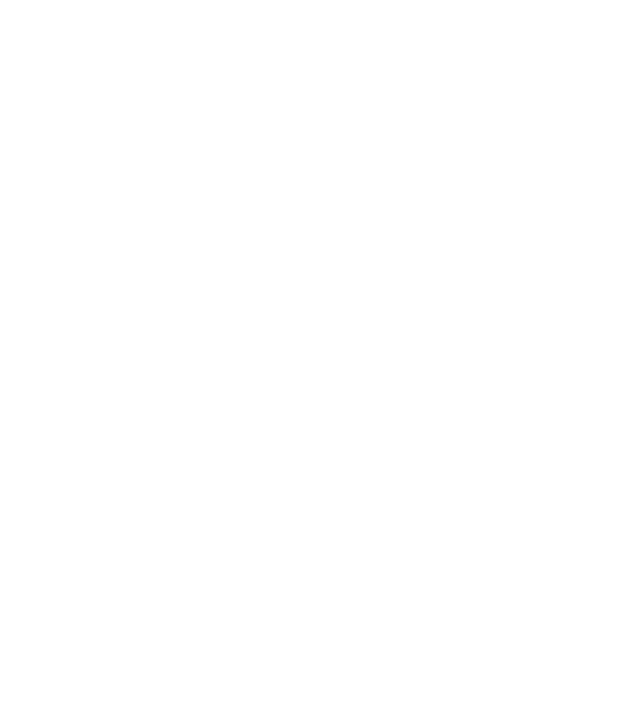
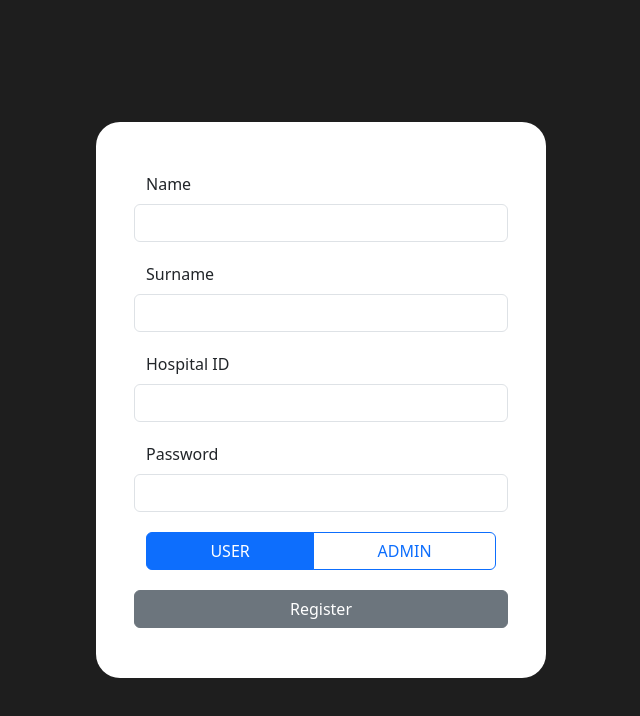
Before and after one commit to okadali/Lab-Report-System-v2, a React (Create React App) app in the folder lab-report-system-v2-frontend/: page /register in a window 1280 px wide. Before the commit this address had no page. Shown: the top 716 px of the page, without its empty margins (319-959 px from the left). Built offline with nearby package versions, Linux system fonts and the light colour scheme.

Commit message:
feat: login,register init.

```diff
--- a/lab-report-system-v2-frontend/package.json
+++ b/lab-report-system-v2-frontend/package.json
@@ -6,6 +6,7 @@
     "@testing-library/jest-dom": "^5.17.0",
     "@testing-library/react": "^13.4.0",
     "@testing-library/user-event": "^13.5.0",
+    "axios": "^1.6.1",
     "bootstrap": "^5.3.2",
     "react": "^18.2.0",
     "react-dom": "^18.2.0",
--- a/lab-report-system-v2-frontend/src/App.js
+++ b/lab-report-system-v2-frontend/src/App.js
@@ -1,10 +1,13 @@
 import { Routes,Route } from "react-router-dom";
 import LoginPage from "./pages/login";
+import ReportPage from "./pages/report";
+import RegisterPage from "./pages/register";
 
 function App() {
   return <Routes>
     <Route path="/" element={<LoginPage/>}/>
-
+    <Route path="/register" element={<RegisterPage/>}/>
+    <Route path="/reports" element={<ReportPage/>}/>
   </Routes>
 }
 
--- a/lab-report-system-v2-frontend/src/components/search.js
+++ b/lab-report-system-v2-frontend/src/components/search.js
@@ -1,59 +1,99 @@
+import { useState } from "react";
+import { Button, Col, Input, Label, Row } from "reactstrap";
+
 const SearchBar = () => {
-    return <div>
-        <Row>
+  const [searchRequest, setSearchRequest] = useState({
+    name: "",
+    surname: "",
+    tcId: "",
+    userName: "",
+    userSurname: "",
+    sortByDate: false,
+    size: 10,
+    page: 0,
+  });
+
+  const onSearchButtonClick = () => {
+    console.log(searchRequest);
+  };
+
+  const onInputChange = (e) => {
+    setSearchRequest({ ...searchRequest, [e.target.id]: e.target.value });
+  };
+
+  return (
+    <div>
+      <Row>
         <Col md={4}>
-          <Label for="patientName">Name</Label>
+          <Label for="name">Name</Label>
           <Input
-            id="patientName"
+            id="name"
             name="name"
             placeholder="Patients name"
             type="text"
+            onChange={onInputChange}
           />
         </Col>
         <Col md={4}>
-          <Label for="patientSurname">Surname</Label>
+          <Label for="surname">Surname</Label>
           <Input
-            id="patientSurname"
+            id="surname"
             name="surname"
             placeholder="Patients surname"
             type="text"
+            onChange={onInputChange}
           />
         </Col>
         <Col md={4}>
-          <Label for="patientTcid">T.C. Id</Label>
+          <Label for="tcId">T.C. Id</Label>
           <Input
-            id="patientTcid"
+            id="tcId"
             name="surname"
             placeholder="Patients T.C. Id"
             type="text"
+            onChange={onInputChange}
           />
         </Col>
       </Row>
       <Row>
         <Col md={5}>
-          <Label for="laboratorianName">Laboratorian Name</Label>
+          <Label for="userName">Laboratorian Name</Label>
           <Input
-            id="laboratorianName"
+            id="userName"
             name="name"
             placeholder="Patients name"
             type="text"
+            onChange={onInputChange}
           />
         </Col>
         <Col md={5}>
-          <Label for="laboratorianSurname">Laboratorian Surname</Label>
+          <Label for="userSurname">Laboratorian Surname</Label>
           <Input
-            id="laboratorianSurname"
+            id="userSurname"
             name="surname"
             placeholder="Patients surname"
             type="text"
+            onChange={onInputChange}
           />
         </Col>
         <Col md={2}>
           <Label check for="exampleCheck">
             Sort By Date
           </Label>
-          <Input id="exampleCheck" name="check" type="checkbox" />
+          <Input
+            id="exampleCheck"
+            name="check"
+            type="checkbox"
+            value={searchRequest.sortByDate}
+            onChange={() => {setSearchRequest({...searchRequest,sortByDate:!searchRequest.sortByDate})}}
+          />
+          <Button className="ml-[20px]" onClick={onSearchButtonClick}>
+            Search
+          </Button>
         </Col>
       </Row>
     </div>
-}
+  );
+};
+
+export default SearchBar;
--- /dev/null
+++ b/lab-report-system-v2-frontend/src/context/context.js
@@ -0,0 +1,25 @@
+import React, { useState, useContext} from "react";
+
+
+const AppContext = React.createContext();
+
+const AppProvider = ({ children }) => {
+  const [auth,setAuth] = useState("");
+
+    return (
+      <AppContext.Provider
+        value={{
+          auth,setAuth
+        }}
+      >
+        {children}
+      </AppContext.Provider>
+    );
+  };
+
+
+export const useGlobalContext = () => {
+    return useContext(AppContext);
+};
+
+export { AppContext, AppProvider };
--- a/lab-report-system-v2-frontend/src/index.js
+++ b/lab-report-system-v2-frontend/src/index.js
@@ -4,12 +4,15 @@
 import App from './App';
 import 'bootstrap/dist/css/bootstrap.min.css';
 import { BrowserRouter } from 'react-router-dom';
+import { AppProvider } from './context/context';
 
 const root = ReactDOM.createRoot(document.getElementById('root'));
 root.render(
   <React.StrictMode>
-    <BrowserRouter>
-      <App />
-    </BrowserRouter>
+    <AppProvider>
+      <BrowserRouter>
+        <App />
+      </BrowserRouter>
+    </AppProvider>
   </React.StrictMode>
 );
--- a/lab-report-system-v2-frontend/src/pages/login.js
+++ b/lab-report-system-v2-frontend/src/pages/login.js
@@ -1,18 +1,52 @@
 import { Button, Col, Input, Label, Row } from "reactstrap";
+import { useEffect, useState } from "react";
+import { _login } from "../services/auth";
+import { useGlobalContext } from "../context/context";
 
 const LoginPage = () => {
+  const {setAuth,auth} = useGlobalContext();
+
+  useEffect(() => {
+    if(auth) window.location.href = "/reports";
+  },[auth])
+
+  const loginObject = {hospitalId:"",password:""}
+
+  const [loginRequest,setLoginRequest] = useState(loginObject);
+
+  const onInputChange = (e) => {
+    setLoginRequest({...loginRequest,[e.target.id]:e.target.value});
+  }
+
+  const onLoginButtonClick = async () => {
+    try {
+      const response = await _login(loginRequest);
+      setLoginRequest(loginObject);
+      setAuth(response.data.token);
+    } catch(e) {
+      alert("invalid creds");
+    }
+  }
+
   return (
     <div className="bg-gray-darker w-screen h-screen flex items-center justify-center">
       <div className="w-[450px]  p-[50px] bg-white rounded-3xl">
-        <Row>
-          <Label for="username">Name</Label>
-          <Input id="username" type="text" />
-
-          <Label for="password">Password</Label>
-          <Input id="password" type="password" />
-
-          <Button>Login</Button>
-        </Row>
+        <Col>
+          <Row className="mb-[20px]">
+            <Label for="username">Hospital ID</Label>
+            <Input id="hospitalId" onChange={onInputChange}  type="text" />
+          </Row>
+          <Row className="mb-[20px]">
+            <Label for="password">Password</Label>
+            <Input id="password" onChange={onInputChange} type="password" />
+          </Row>
+          <Row>
+            <a href="/register">register</a>
+          </Row>
+          <Row>
+            <Button onClick={onLoginButtonClick}>Login</Button>
+          </Row>
+        </Col>
       </div>
     </div>
   );
--- /dev/null
+++ b/lab-report-system-v2-frontend/src/pages/register.js
@@ -0,0 +1,91 @@
+import { useEffect, useState } from "react";
+import { Button, ButtonGroup, Col, Input, Label, Row } from "reactstrap";
+import { _register } from "../services/auth";
+import { useGlobalContext } from "../context/context";
+
+const RegisterPage = () => {
+  const { setAuth,auth } = useGlobalContext();
+
+  useEffect(() => {
+    if(auth) window.location.href = "/reports";
+  },[auth])
+
+  const registerObject = {
+    name: "",
+    surname: "",
+    hospitalId: "",
+    password: "",
+    role: "USER",
+  }
+
+  const [registerRequest, setRegisterRequest] = useState(registerObject);
+
+  const onInputChange = (e) => {
+    setRegisterRequest({ ...registerRequest, [e.target.id]: e.target.value });
+  };
+
+  const onRegisterButtonClick = async () => {
+    try {
+      const response = await _register(registerRequest);
+      setRegisterRequest(registerObject);
+      setAuth(response.data.token)
+    } catch (e) {
+      alert(e.response.data.message);
+    }
+  };
+
+  return (
+    <div className="bg-gray-darker w-screen h-screen flex items-center justify-center">
+      <div className="w-[450px]  p-[50px] bg-white rounded-3xl">
+        <Col>
+          <Row className="mb-[20px]">
+            <Label for="name">Name</Label>
+            <Input id="name" onChange={onInputChange} type="text" />
+          </Row>
+          <Row className="mb-[20px]">
+            <Label for="surname">Surname</Label>
+            <Input id="surname" onChange={onInputChange} type="text" />
+          </Row>
+          <Row className="mb-[20px]">
+            <Label for="username">Hospital ID</Label>
+            <Input id="hospitalId" onChange={onInputChange} type="text" />
+          </Row>
+          <Row className="mb-[20px]">
+            <Label for="password">Password</Label>
+            <Input id="password" onChange={onInputChange} type="password" />
+          </Row>
+          <Row>
+            <ButtonGroup className="mb-[20px]">
+              <Button
+                color="primary"
+                outline
+                id="role"
+                onClick={() => {
+                  setRegisterRequest({ ...registerRequest, role: "USER" });
+                }}
+                active={registerRequest.role === "USER"}
+              >
+                USER
+              </Button>
+              <Button
+                color="primary"
+                outline
+                onClick={() => {
+                  setRegisterRequest({ ...registerRequest, role: "ADMIN" });
+                }}
+                active={registerRequest.role === "ADMIN"}
+              >
+                ADMIN
+              </Button>
+            </ButtonGroup>
+          </Row>
+          <Row>
+            <Button onClick={onRegisterButtonClick}>Register</Button>
+          </Row>
+        </Col>
+      </div>
+    </div>
+  );
+};
+
+export default RegisterPage;
--- /dev/null
+++ b/lab-report-system-v2-frontend/src/pages/report.js
@@ -0,0 +1,18 @@
+import { useEffect } from "react";
+import { useGlobalContext } from "../context/context";
+import SearchBar from "../components/search";
+
+const ReportPage = () => {
+  const { auth, setAuth } = useGlobalContext();
+
+  useEffect(() => {
+
+  }, [auth]);
+
+  return (
+    <div>
+      <SearchBar/>
+    </div>
+  );
+};
+export default ReportPage;
--- /dev/null
+++ b/lab-report-system-v2-frontend/src/services/api.js
@@ -0,0 +1,6 @@
+import axios from 'axios';
+
+export const API_URL = 'http://localhost:8081/api/v1';
+const ApiService = axios.create();
+
+export default ApiService;
--- /dev/null
+++ b/lab-report-system-v2-frontend/src/services/auth.js
@@ -0,0 +1,13 @@
+import ApiService, {API_URL} from "./api"
+
+export const _login = async (hospitalIdAndPassword) => {
+    const url = `${API_URL}/auth/authenticate`;
+    const response = await ApiService.post(url,hospitalIdAndPassword);
+    return response.data
+}
+
+export const _register = async (registerRequest) => {
+    const url = `${API_URL}/auth/register`;
+    const response = await ApiService.post(url,registerRequest);
+    return response.data
+}
```
Also changed, not shown: 2 other files (tests, documents, lock files or other folders).
